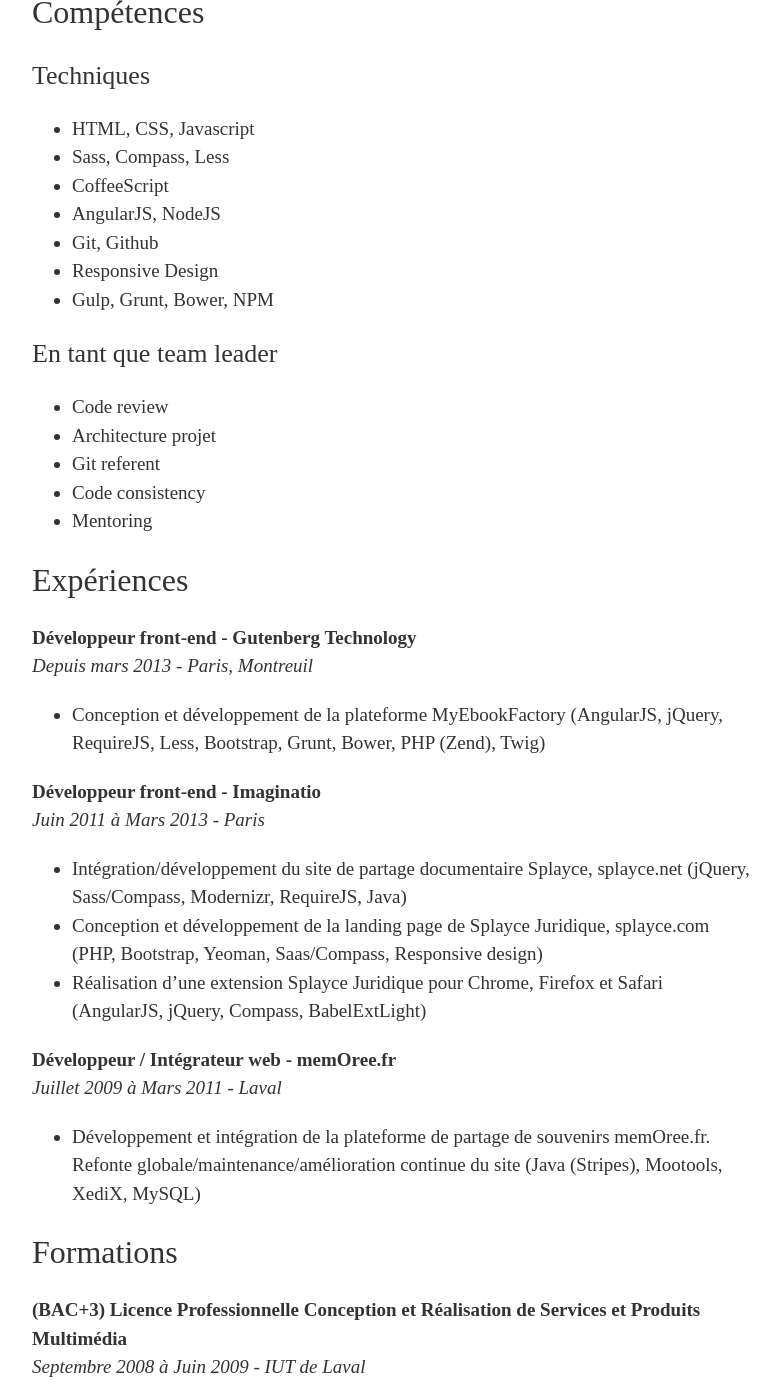
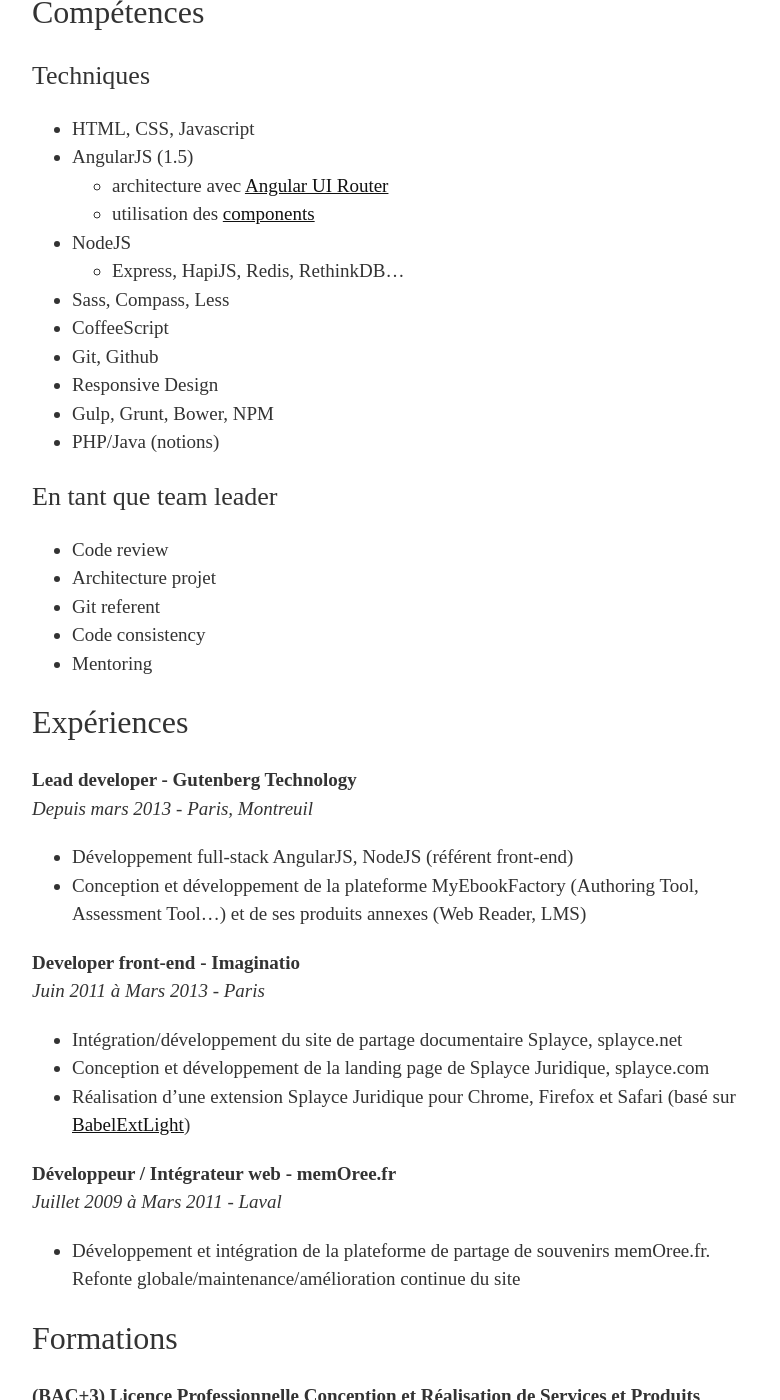
Before and after one commit to roparz/roparz.github.io, a Jekyll site: the page built from cv.md, in a window 1280 px wide and 1400 px high, scrolled down 259 px. Shown: the whole window, without its empty margins (248-1028 px from the left). Built offline with Jekyll 4.4.1, drawn with Linux system fonts in a browser that asks for light colours; nearby versions of some CDN libraries; some of the changed text lies outside the part shown.

Commit message:
update cv

```diff
--- a/_config.yml
+++ b/_config.yml
@@ -1,10 +1,10 @@
 # Site settings
 title: Christophe Gourmelon
-subtitle: Lead developer front
+subtitle: Lead developer
 email: christophe@roparz.me
 description: > # this means to ignore newlines until "baseurl:"
   Blog de Christophe Gourmelon.<br />
-  Lead developer front, AngularJS, NodeJS.
+  Lead developer, AngularJS, NodeJS.
 baseurl: ""
 url: "http://roparz.me"
 twitter_username: roparz
--- a/cv.md
+++ b/cv.md
@@ -4,18 +4,23 @@
 permalink: /cv/
 ---
 
-Lead developer front, AngularJS, NodeJS
+Lead developer, AngularJS, NodeJS
 
 ## Compétences
 
 ### Techniques
 - HTML, CSS, Javascript
+- AngularJS (1.5)
+  - architecture avec <a href="https://github.com/angular-ui/ui-router" target="_blank">Angular UI Router</a>
+  - utilisation des <a href="https://docs.angularjs.org/guide/component">components</a>
+- NodeJS
+    - Express, HapiJS, Redis, RethinkDB...
 - Sass, Compass, Less
 - CoffeeScript
-- AngularJS, NodeJS
 - Git, Github
 - Responsive Design
 - Gulp, Grunt, Bower, NPM
+- PHP/Java (notions)
 
 ### En tant que team leader
 - Code review
@@ -26,27 +31,24 @@
 
 ## Expériences
 
-**Développeur front-end - Gutenberg Technology**<br/>
+**Lead developer - Gutenberg Technology**<br/>
 *Depuis mars 2013 - Paris, Montreuil*
 
-- Conception et développement de la plateforme MyEbookFactory (AngularJS, jQuery,
-RequireJS, Less, Bootstrap, Grunt, Bower, PHP (Zend), Twig)
+- Développement full-stack AngularJS, NodeJS (référent front-end)
+- Conception et développement de la plateforme MyEbookFactory (Authoring Tool, Assessment Tool...) et de ses produits annexes (Web Reader, LMS)
 
-**Développeur front-end - Imaginatio**<br/>
+**Developer front-end - Imaginatio**<br/>
 *Juin 2011 à Mars 2013 - Paris*
 
 - Intégration/développement du site de partage documentaire Splayce, splayce.net
-(jQuery, Sass/Compass, Modernizr, RequireJS, Java)
 - Conception et développement de la landing page de Splayce Juridique, splayce.com
-(PHP, Bootstrap, Yeoman, Saas/Compass, Responsive design)
-- Réalisation d'une extension Splayce Juridique pour Chrome, Firefox et Safari
-(AngularJS, jQuery, Compass, BabelExtLight)
+- Réalisation d'une extension Splayce Juridique pour Chrome, Firefox et Safari (basé sur <a href="https://github.com/roparz/BabelExt-Light" target="_blank">BabelExtLight</a>)
 
 **Développeur / Intégrateur web - memOree.fr**<br/>
 *Juillet 2009 à Mars 2011 - Laval*
 
 - Développement et intégration de la plateforme de partage de souvenirs memOree.fr.
-Refonte globale/maintenance/amélioration continue du site (Java (Stripes), Mootools, XediX, MySQL)
+Refonte globale/maintenance/amélioration continue du site
 
 ## Formations
 
```
